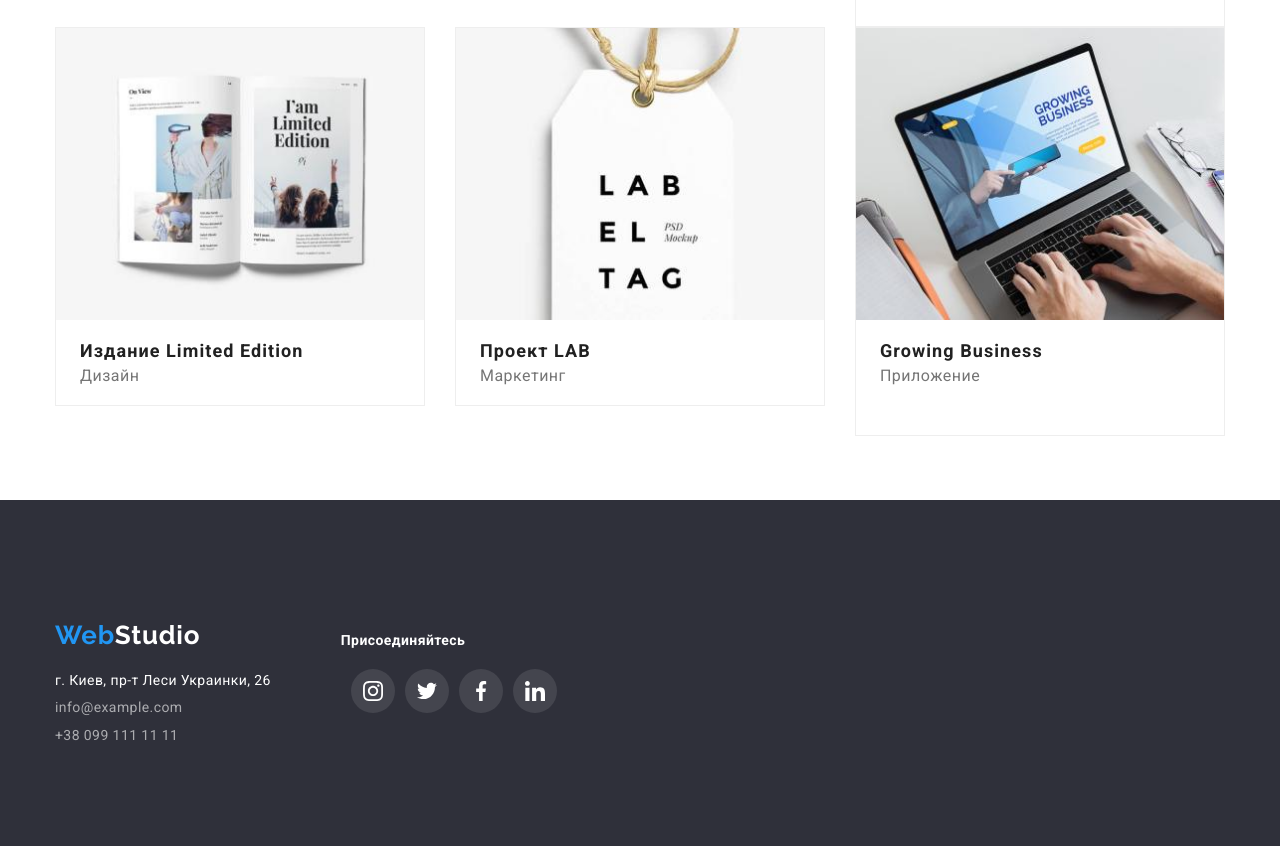
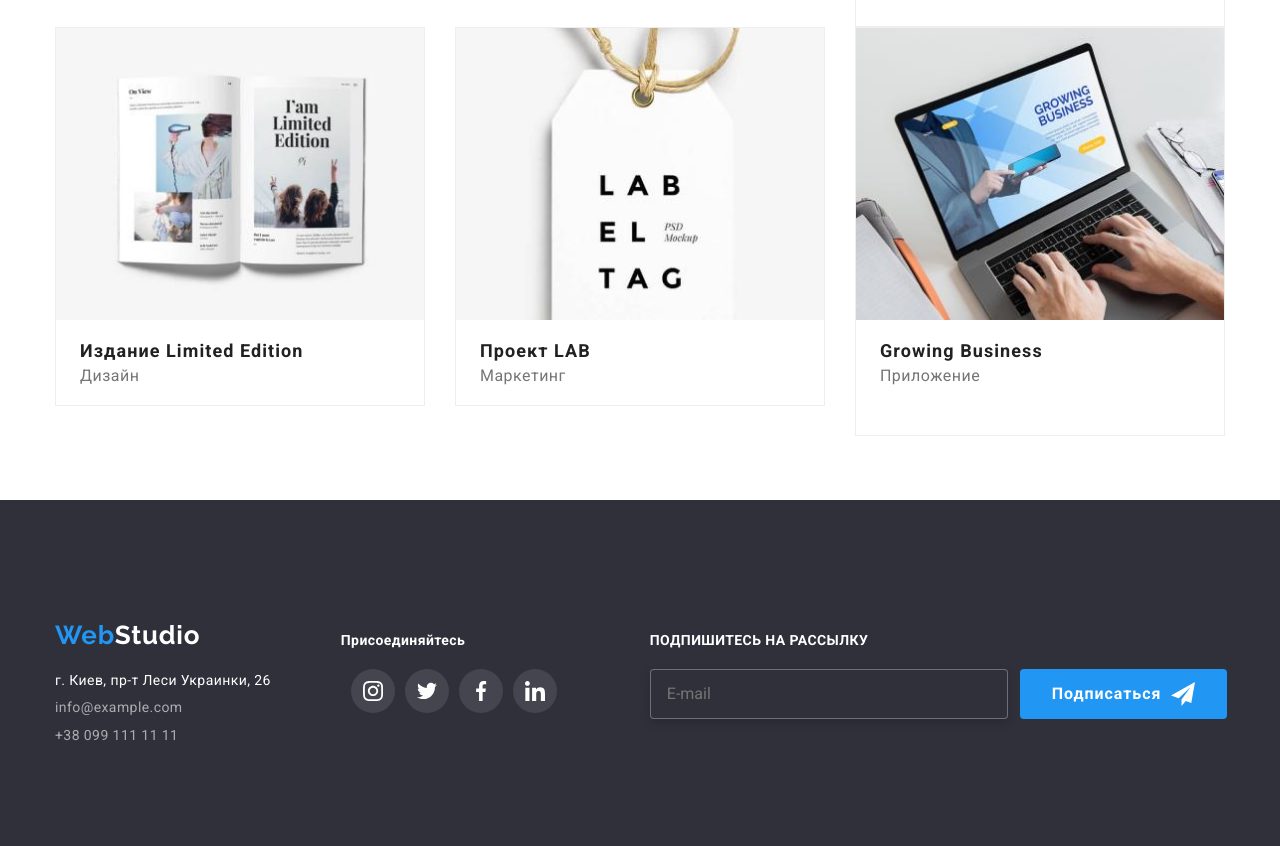
Before and after one commit to NikitaDezgot/goit-markup-hw-06, a plain HTML site: page portfolio.html in a window 1280 px wide. Shown: the part 1070-1916 px from the top of the page. Drawn offline with nearby package versions, Linux system fonts and the light colour scheme.

Commit message:
финиш

```diff
--- a/css/styles.css
+++ b/css/styles.css
@@ -403,6 +403,10 @@ button {
   border-radius: 4px;
   border: none;
   margin: auto;
+
+  transition-property: box-shadow, cursor;
+  transition-duration: 250ms;
+  transition-timing-function: cubic-bezier(0.4, 0, 0.2, 1);
 }
 
 .button-modal-list:hover {
@@ -424,6 +428,7 @@ button {
   display: flex;
   align-items: center;
   justify-content: center;
+  display: inline-flex;
 }
 
 .modal-checbox {
--- a/portfolio.html
+++ b/portfolio.html
@@ -265,6 +265,18 @@
                 </li>
             </ul>
         </div>
+        <div class="footer-end">
+            <p class="foter-end-logo">Подпишитесь на рассылку</p>
+            <form action="" class="foter-end-email">
+                <input class="foter-email" type="email" name="email" id="email" placeholder="E-mail">
+                <button type="submit" class="foot-icon-button">Подписаться
+                    <svg class="foot-icon-teleg">
+                        <use href="./images/sprite(2).svg#icon-foter-telegram"></use>
+                    </svg>
+                </button>
+            </form>
+
+        </div>
     </div>
 </footer>
 </body>
```
